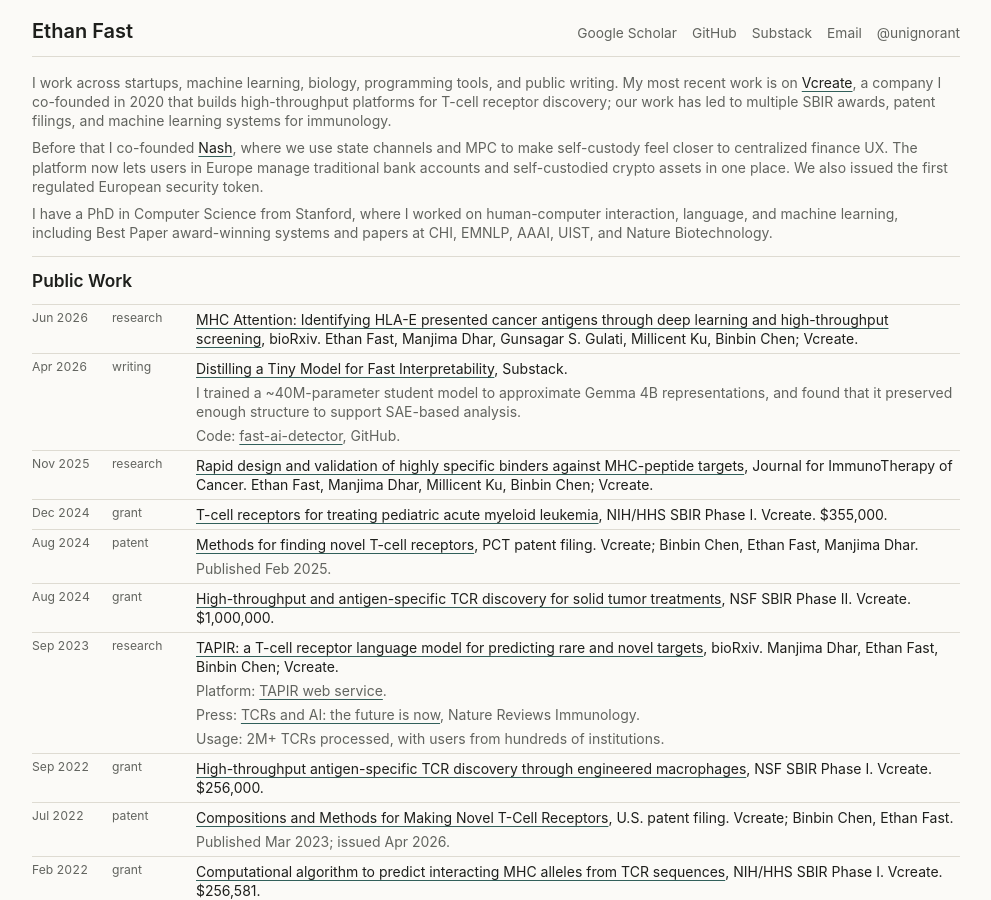
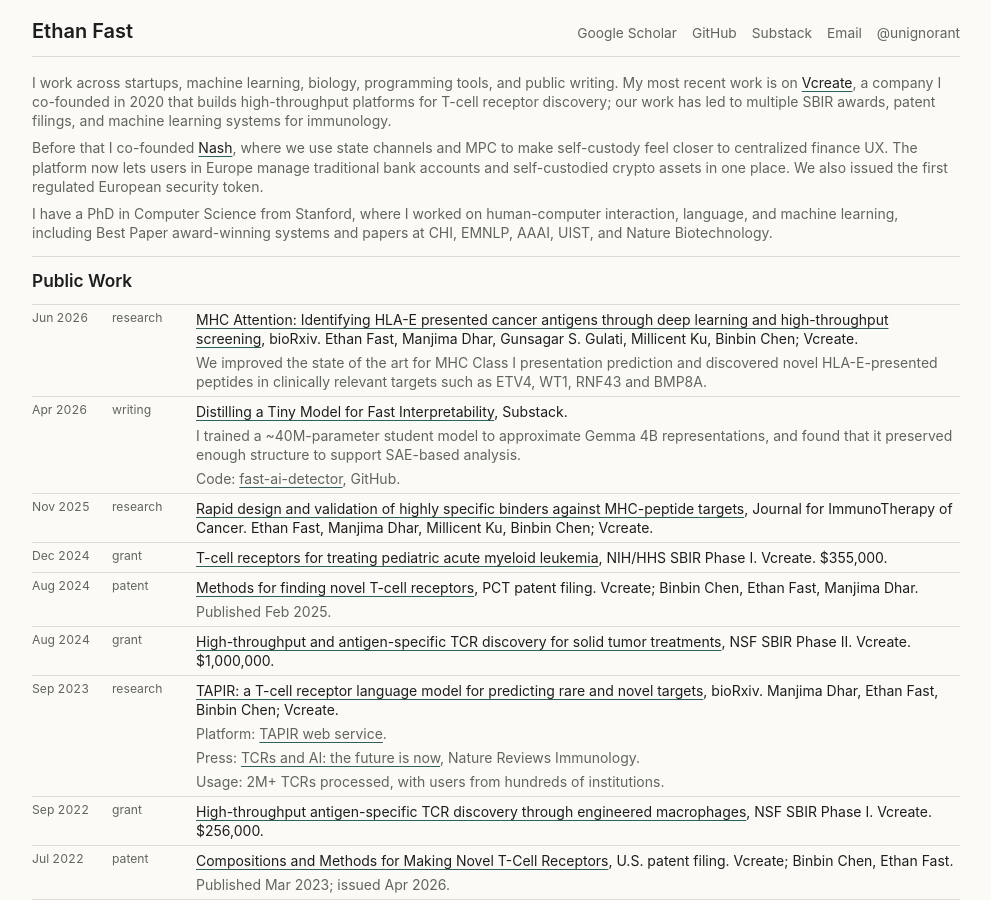
Before and after one commit to Ejhfast/ejhfast.github.com, a Jekyll site: the page built from index.html, in a window 1280 px wide and 900 px high. Shown: the whole window, without its empty margins (144-1135 px from the left). Built offline with Jekyll 4.4.1, drawn with Linux system fonts in a browser that asks for light colours.

Commit message:
Add MHC Attention summary note
Co-Authored-By: Claude Opus 5.5 <noreply@anthropic.com>

```diff
--- a/index.html
+++ b/index.html
@@ -23,6 +23,7 @@ title: Ethan Fast
             <time>Jun 2026</time>
             <span class="tag">research</span>
             <p><a href="https://pubmed.ncbi.nlm.nih.gov/42327037/">MHC Attention: Identifying HLA-E presented cancer antigens through deep learning and high-throughput screening</a>, bioRxiv. Ethan Fast, Manjima Dhar, Gunsagar S. Gulati, Millicent Ku, Binbin Chen; Vcreate.</p>
+            <p class="note">We improved the state of the art for MHC Class I presentation prediction and discovered novel HLA-E-presented peptides in clinically relevant targets such as ETV4, WT1, RNF43 and BMP8A.</p>
         </li>
         <li>
             <time>Apr 2026</time>
```
